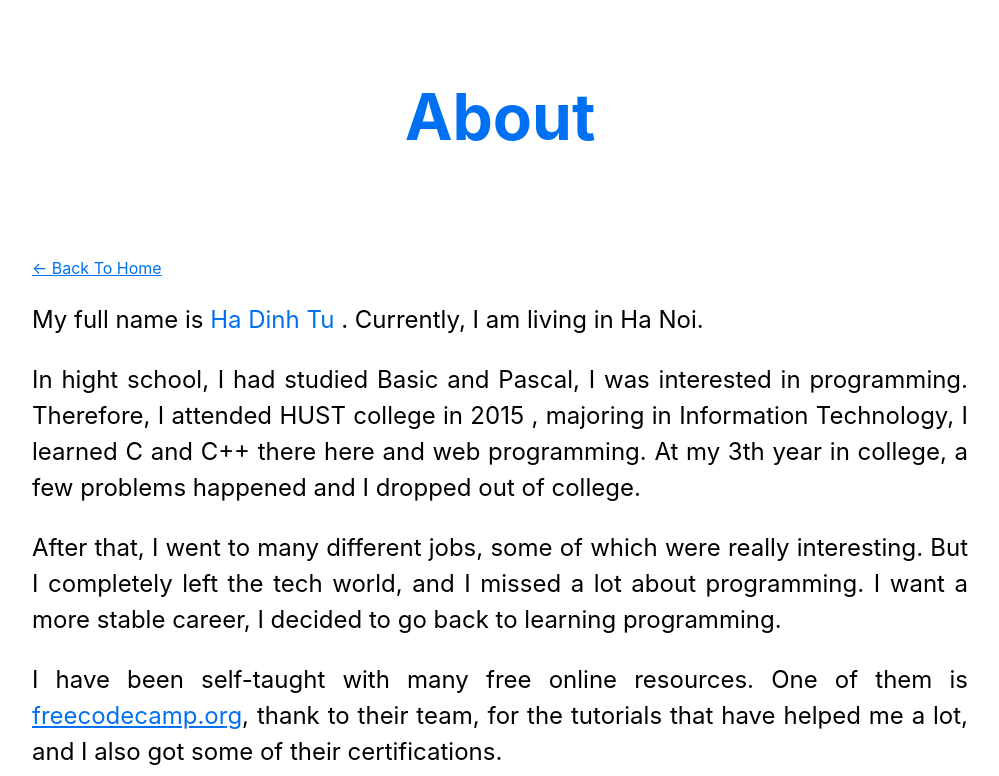
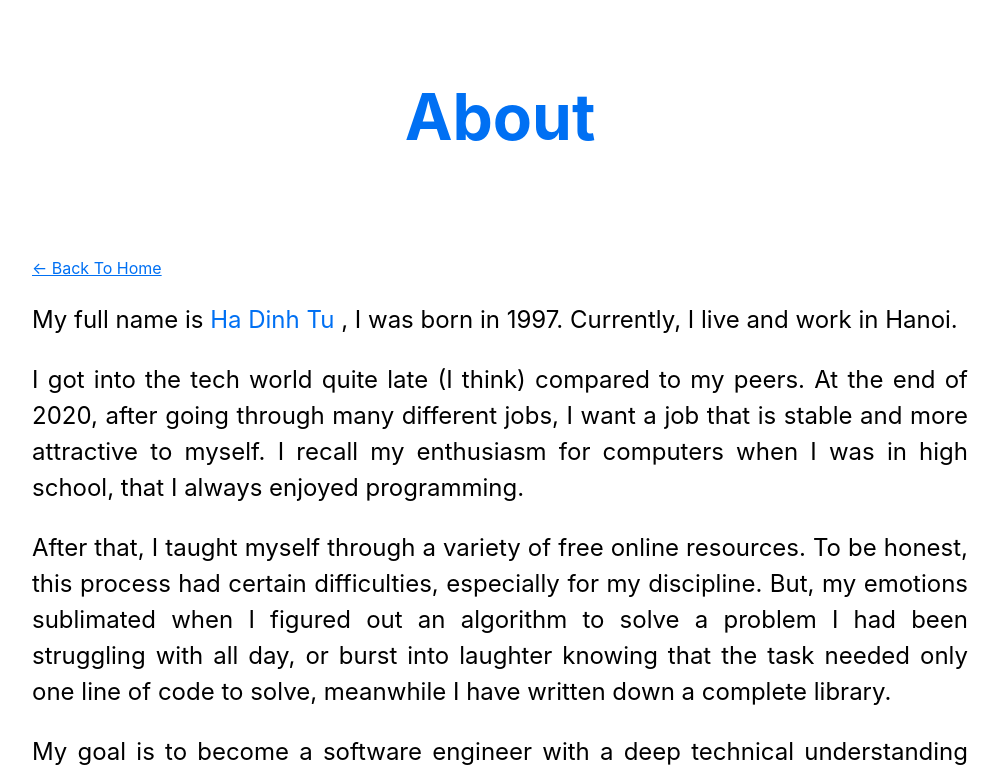
Before and after one commit to hadinhtu97/hadinhtu97, a Next.js app: page /about in a window 1280 px wide. Shown: the top 776 px of the page, without its empty margins (140-1139 px from the left). Built offline with nearby package versions, Linux system fonts and the light colour scheme.

Commit message:
Refactor: rewrite the intro of myself

```diff
--- a/pages/about.js
+++ b/pages/about.js
@@ -8,23 +8,18 @@ const About = () => {
             <LinkToHome />
 
             <section className={styles.about}>
-                <p> My full name is <span className={styles.blue}> Ha Dinh Tu </span> . Currently, I am living in Ha Noi. </p>
+                <p> My full name is <span className={styles.blue}> Ha Dinh Tu </span>, I was born in 1997. Currently, I live and work in Hanoi. </p>
                 <p>
-                    In hight school, I had studied Basic and Pascal, I was interested in programming.
-                    Therefore, I attended HUST college in 2015 , majoring in Information Technology, I learned C and C++ there here and web programming.
-                    At my 3th year in college, a few problems happened and I dropped out of college.
+                    I got into the tech world quite late (I think) compared to my peers. At the end of 2020, after going through many different jobs, I want a job that is stable and more attractive to myself.
+                    I recall my enthusiasm for computers when I was in high school, that I always enjoyed programming.
                 </p>
                 <p>
-                    After that, I went to many different jobs, some of which were really interesting.
-                    But I completely left the tech world, and I missed a lot about programming.
-                    I want a more stable career, I decided to go back to learning programming.
+                    After that, I taught myself through a variety of free online resources. To be honest, this process had certain difficulties, especially for my discipline.
+                    But, my emotions sublimated when I figured out an algorithm to solve a problem I had been struggling with all day, or burst into laughter knowing that the task needed only one line of code to solve, meanwhile I have written down a complete library.
                 </p>
                 <p>
-                    I have been self-taught with many free online resources.
-                    One of them is <a href='https://www.freecodecamp.org' target='_blank'><span className={styles.blue}>freecodecamp.org</span></a>, thank to their team, for the tutorials that have helped me a lot, and I also got some of their certifications. <br />
-                </p>
-                <p>
-                    Currently, I am working at a technology company in Vietnam and improving my knowledge to develop my skills. <br />
+                    My goal is to become a software engineer with a deep technical understanding and optimal user experience.
+                    I know that I have only taken the first few steps on this road and still have many difficulties ahead, but I am always ready to lift my feet and my hands to go to the end.
                 </p>
                 <p>
                     <a href='https://drive.google.com/file/d/17SJCMGxBqtCb_J0t7Bs7ez4bgsPKH59T/view?usp=sharing' target='_blank'>My Curriculum Vitae</a>
@@ -32,7 +27,6 @@ const About = () => {
                 <p>
                     <a href='https://drive.google.com/file/d/19wT4oaOkol5sHD96rTYAoQZPer22pKsc/view?usp=sharing' target='_blank'>My Cover Letter</a>
                 </p>
-
             </section>
 
             <LinkToHome />
```
